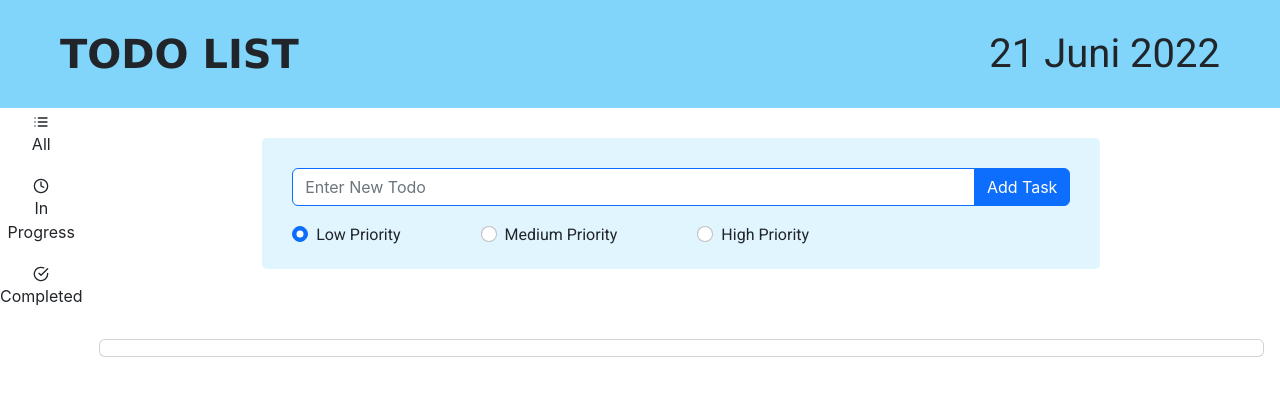
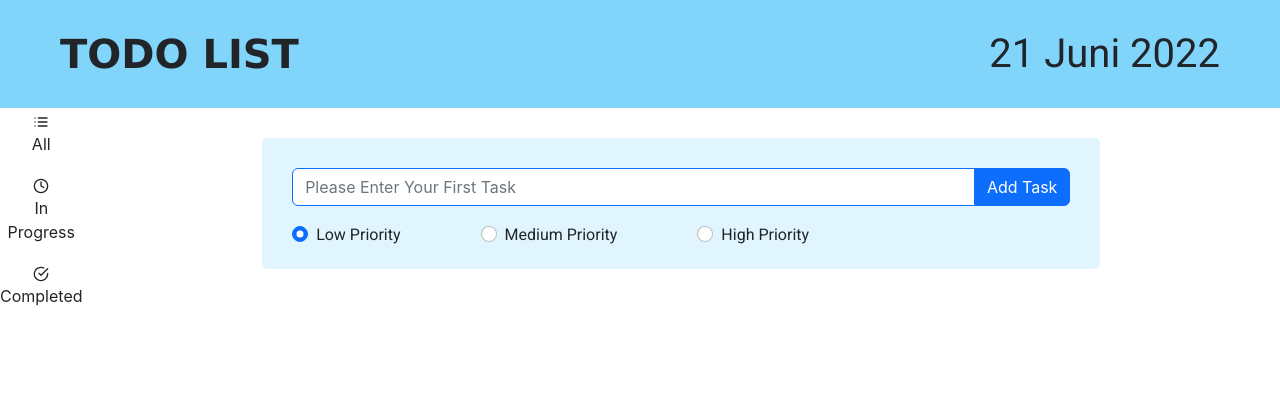
Before and after one commit to R10F/Project-Front-End-TODO-LIST-, a React (Create React App) app: page / in a window 1280 px wide. Shown: the top 396 px of the page. Built offline with nearby package versions, Linux system fonts and the light colour scheme.

Commit message:
mempercantik card list

```diff
--- a/src/App.js
+++ b/src/App.js
@@ -43,6 +43,16 @@ class App extends React.Component {
   };
 
   render() {
+    let allItems = this.state.taskList.map((item, index) => {
+      return (
+        <div className="card m-3 p-2 ">
+          <ul className="list-group list-group-flush">
+            <ListItem id={index} taskDetails={item} editTask={this.editTask} deleteTask={this.deleteTask} />
+          </ul>
+        </div>
+      );
+    });
+
     return (
       <div className="container-fluid mb-5 pb-5">
         <Header />
@@ -53,13 +63,7 @@ class App extends React.Component {
           <div className="w-100">
             <AddTask addTask={this.addTask} />
 
-            <div className="card m-3 p-2 ">
-              <ul className="list-group list-group-flush">
-                {this.state.taskList.map((item, index) => {
-                  return <ListItem id={index} taskDetails={item} editTask={this.editTask} deleteTask={this.deleteTask} />;
-                })}
-              </ul>
-            </div>
+            {allItems}
           </div>
         </div>
       </div>
--- a/src/components/AddTask.jsx
+++ b/src/components/AddTask.jsx
@@ -14,7 +14,7 @@ class AddTask extends React.Component {
     return (
       <form onSubmit={this.addTask}>
         <div className="input-group mb-3">
-          <input type="text" className="form-control border-primary border-3 " placeholder="Enter New Todo" />
+          <input type="text" className="form-control border-primary border-3 " placeholder="Please Enter Your First Task" />
           <button className="btn btn-primary input-group-text" type="submit">
             Add Task
           </button>
```
